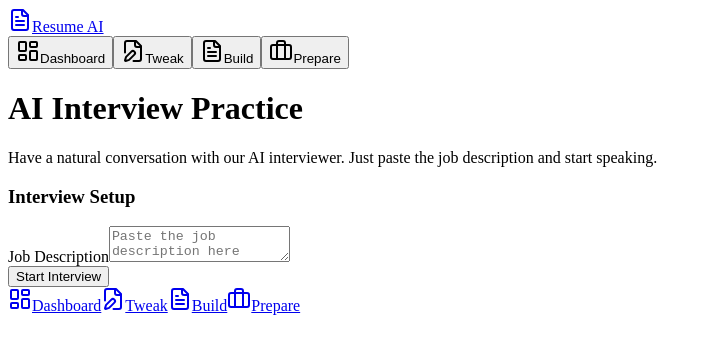
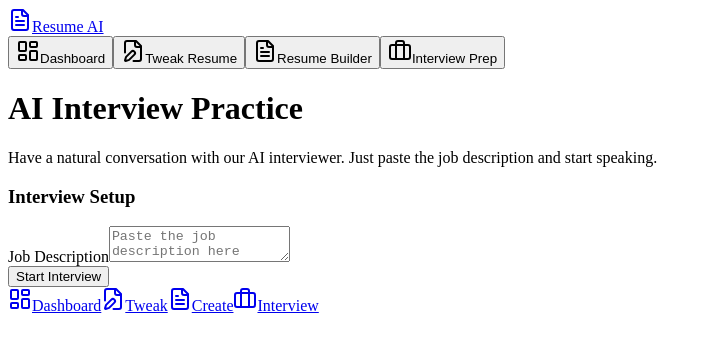
Before and after one commit to RobertS92/Tweak.AI, a React (Vite) app in the folder client/: page /interview-prep in a window 1280 px wide. Shown: the top 354 px of the page, without its empty margins (0-712 px from the left). Built offline with nearby package versions, Linux system fonts and the light colour scheme.

Commit message:
Restored to 'f4153dba314d75a5c632110c995941de45837ecd'
Replit-Restored-To: f4153dba314d75a5c632110c995941de45837ecd

```diff
--- a/client/src/components/mobile-navigation.tsx
+++ b/client/src/components/mobile-navigation.tsx
@@ -16,11 +16,11 @@ export default function MobileNavigation() {
         </Link>
         <Link href="/builder" className="flex flex-col items-center p-2 text-muted-foreground hover:text-foreground">
           <FileText className="h-5 w-5" />
-          <span className="text-xs mt-1">Build</span>
+          <span className="text-xs mt-1">Create</span>
         </Link>
         <Link href="/interview-prep" className="flex flex-col items-center p-2 text-muted-foreground hover:text-foreground">
           <Briefcase className="h-5 w-5" />
-          <span className="text-xs mt-1">Prepare</span>
+          <span className="text-xs mt-1">Interview</span>
         </Link>
       </div>
     </nav>
--- a/client/src/components/navigation-bar.tsx
+++ b/client/src/components/navigation-bar.tsx
@@ -24,19 +24,19 @@ export default function NavigationBar({ className }: { className?: string }) {
             <Link href="/editor/new">
               <Button variant="ghost" className="flex items-center">
                 <FileEdit className="mr-2 h-4 w-4" />
-                Tweak
+                Tweak Resume
               </Button>
             </Link>
             <Link href="/builder">
               <Button variant="ghost" className="flex items-center">
                 <FileText className="mr-2 h-4 w-4" />
-                Build
+                Resume Builder
               </Button>
             </Link>
             <Link href="/interview-prep">
               <Button variant="ghost" className="flex items-center">
                 <Briefcase className="mr-2 h-4 w-4" />
-                Prepare
+                Interview Prep
               </Button>
             </Link>
           </nav>
```
Also changed, not shown: 1 other file (tests, documents, lock files or other folders).
